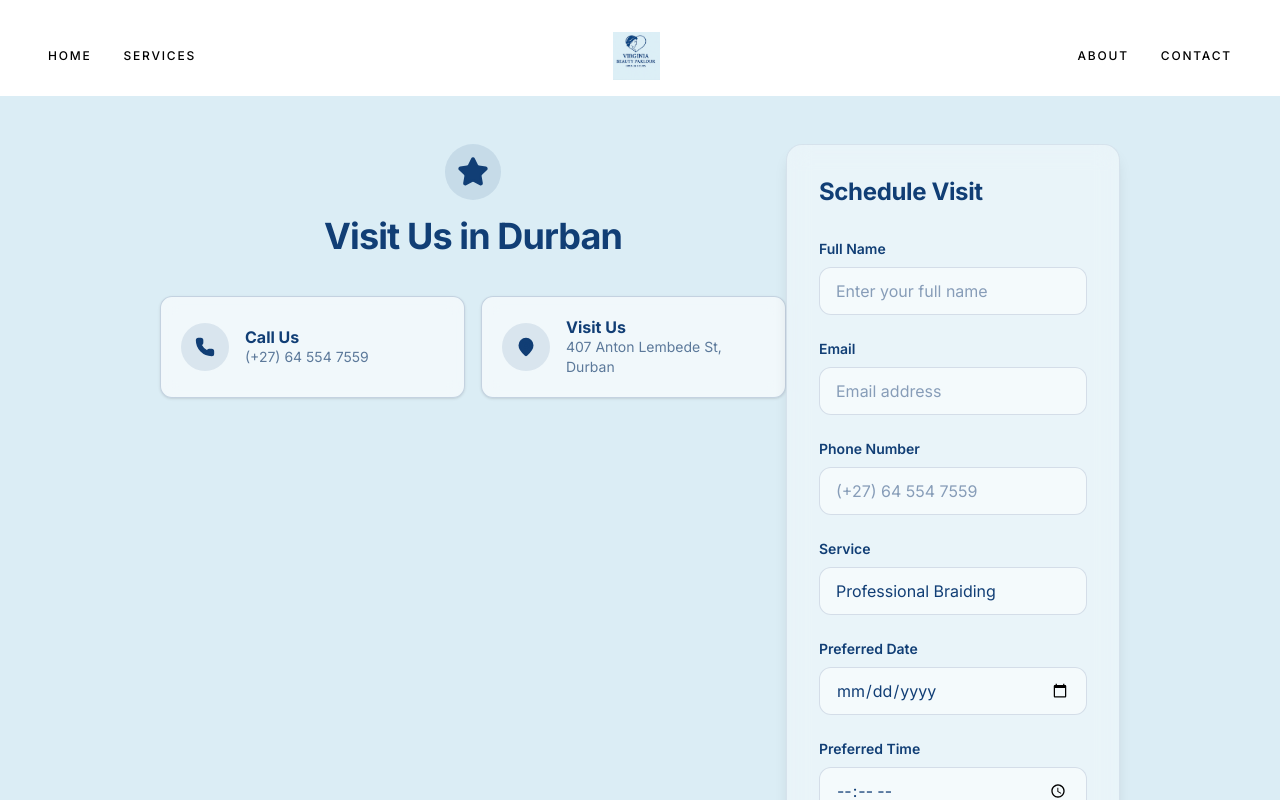
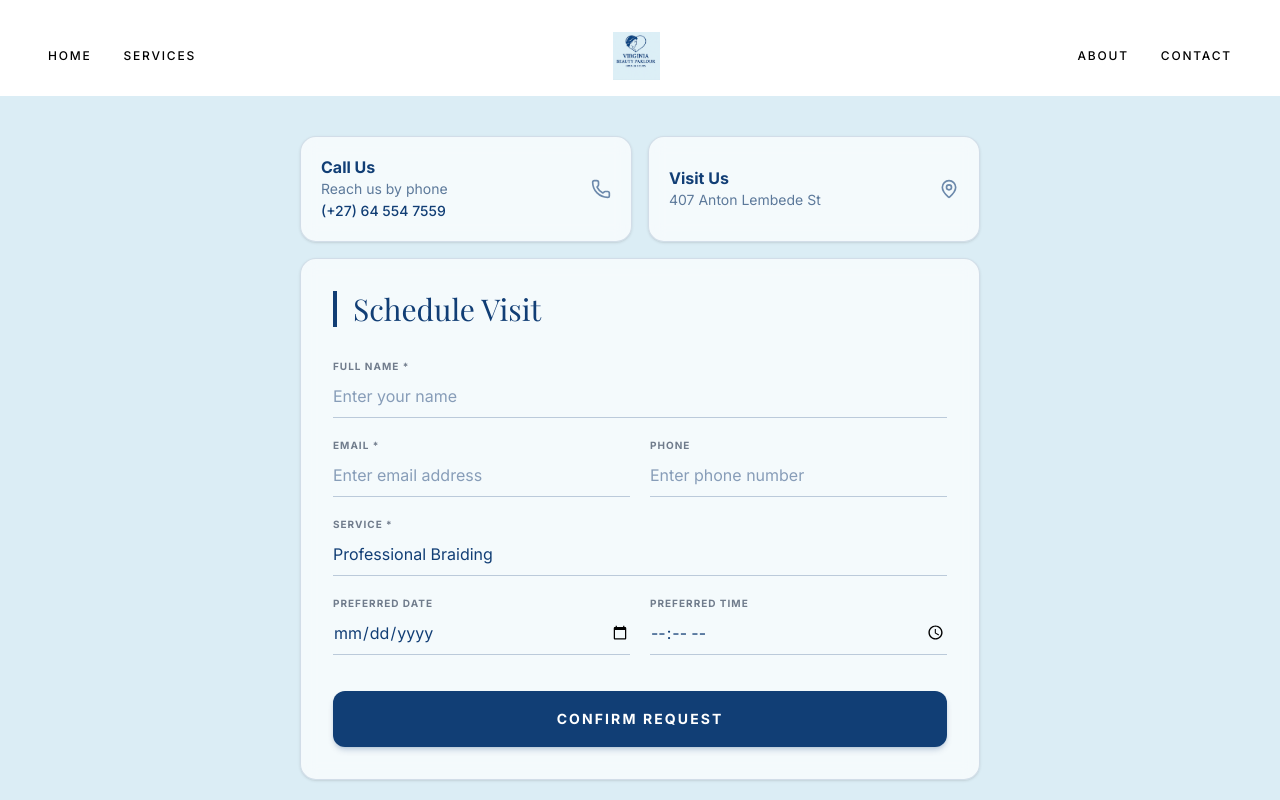
Before and after one commit to SMLegacy/Virginia-Beauty-Parlour, a React (Vite) app: page /contact in a window 1280 px wide. Shown: the top 800 px of the page. Built offline with nearby package versions, Linux system fonts and the light colour scheme; a web font is replaced by a local one.

Commit message:
Contact Pages Update'

```diff
--- a/src/pages/Contact.tsx
+++ b/src/pages/Contact.tsx
@@ -1,5 +1,4 @@
-import { Star, Phone, MapPin, Mail } from 'lucide-react';
-import { Link } from 'react-router-dom';
+import { Phone, MapPin } from 'lucide-react';
 import { useSEO } from '../hooks/useSEO';
 
 export default function Contact() {
@@ -10,129 +9,107 @@ export default function Contact() {
   });
 
   return (
-    <div className="min-h-screen bg-[#DBEDF5] text-[#113E75] font-sans">
+    <div className="min-h-screen bg-[#DBEDF5] text-[#113E75] font-sans px-4 py-10 md:px-12 lg:px-40">
+      <div className="max-w-[680px] mx-auto flex flex-col gap-4">
 
-
-      <div className="flex h-full grow flex-col">
-        <div className="px-4 md:px-12 lg:px-40 flex flex-1 justify-center py-8 md:py-12">
-          <div className="flex flex-col max-w-[960px] flex-1">
-
-            {/* Header Section */}
-            <div className="flex flex-col items-center justify-center text-center gap-4 mb-8 md:mb-10">
-              <div className="bg-[#113E75]/10 p-3 rounded-full">
-                <Star className="text-[#113E75] w-8 h-8 fill-current" />
-              </div>
-              <h1 className="text-3xl md:text-4xl font-bold tracking-tight text-[#113E75]">
-                Visit Us in Durban
-              </h1>
-            </div>
-
-            <div className="grid grid-cols-1 sm:grid-cols-2 gap-4 mb-8 md:mb-6">
+        {/* Top Contact Cards — 2 column */}
+        <div className="grid grid-cols-2 gap-4">
           {/* Call Us */}
-              <div className="flex items-center gap-4 rounded-xl border border-[#113E75]/20 bg-white/60 backdrop-blur-sm p-5 shadow-sm">
-                <div className="flex h-12 w-12 shrink-0 items-center justify-center rounded-full bg-[#113E75]/10 text-[#113E75]">
-                  <Phone className="w-5 h-5 fill-current" />
-                </div>
+          <div className="flex items-center justify-between rounded-2xl border border-[#113E75]/15 bg-white/70 backdrop-blur-sm p-5 shadow-sm">
             <div className="flex flex-col">
               <p className="text-base font-bold leading-tight">Call Us</p>
-                  <p className="text-[#5C799A] text-sm font-normal">(+27) 64 554 7559</p>
+              <p className="text-[#5C799A] text-sm font-normal mt-0.5">Reach us by phone</p>
+              <p className="text-[#113E75] text-sm font-medium mt-0.5">(+27) 64 554 7559</p>
             </div>
+            <Phone className="w-5 h-5 text-[#113E75]/60" />
           </div>
           {/* Visit Us */}
-              <div className="flex items-center gap-4 rounded-xl border border-[#113E75]/20 bg-white/60 backdrop-blur-sm p-5 shadow-sm">
-                <div className="flex h-12 w-12 shrink-0 items-center justify-center rounded-full bg-[#113E75]/10 text-[#113E75]">
-                  <MapPin className="w-5 h-5 fill-current" />
-                </div>
+          <div className="flex items-center justify-between rounded-2xl border border-[#113E75]/15 bg-white/70 backdrop-blur-sm p-5 shadow-sm">
             <div className="flex flex-col">
               <p className="text-base font-bold leading-tight">Visit Us</p>
-                  <p className="text-[#5C799A] text-sm font-normal">407 Anton Lembede St, Durban</p>
+              <p className="text-[#5C799A] text-sm font-normal mt-0.5">407 Anton Lembede St</p>
             </div>
-              </div>
+            <MapPin className="w-5 h-5 text-[#113E75]/60" />
           </div>
         </div>
 
-          {/* Form Section */}
-          <div className="bg-white/40 backdrop-blur-md rounded-2xl p-8 shadow-lg border border-[#879DB8]/20">
-            <h2 className="text-2xl font-bold leading-tight tracking-[-0.015em] pb-8 text-[#113E75]">Schedule Visit</h2>
-            <form className="flex flex-col gap-6">
-              <div className="grid grid-cols-1 gap-6">
-                {/* Full Name */}
-                <label className="flex flex-col gap-2">
-                  <span className="text-sm font-semibold text-[#113E75]">Full Name</span>
+        {/* Form Card */}
+        <div className="rounded-2xl border border-[#113E75]/15 bg-white/70 backdrop-blur-sm p-6 md:p-8 shadow-sm">
+          {/* Heading with left blue border accent */}
+          <h2 className="text-3xl font-serif font-normal text-[#113E75] mb-8 pl-4 border-l-4 border-[#113E75]">
+            Schedule Visit
+          </h2>
+
+          <form className="flex flex-col gap-5">
+            {/* Full Name — full width */}
+            <label className="flex flex-col gap-1">
+              <span className="text-[10px] font-bold tracking-widest uppercase text-[#707C8C]">Full Name *</span>
               <input
                 type="text"
-                    placeholder="Enter your full name"
-                    className="w-full rounded-xl border border-[#879DB8]/30 bg-white/50 focus:ring-[#113E75] focus:border-[#113E75] h-12 px-4 outline-none transition-colors placeholder-[#879DB8]"
+                placeholder="Enter your name"
+                className="w-full border-0 border-b border-[#113E75]/25 bg-transparent h-10 px-0 pb-1 outline-none focus:border-[#113E75] transition-colors placeholder-[#879DB8] text-[#113E75]"
               />
             </label>
 
-                {/* Email */}
-                <label className="flex flex-col gap-2">
-                  <span className="text-sm font-semibold text-[#113E75]">Email</span>
+            {/* Email + Phone — 2 columns */}
+            <div className="grid grid-cols-1 sm:grid-cols-2 gap-5">
+              <label className="flex flex-col gap-1">
+                <span className="text-[10px] font-bold tracking-widest uppercase text-[#707C8C]">Email *</span>
                 <input
                   type="email"
-                    placeholder="Email address"
-                    className="w-full rounded-xl border border-[#879DB8]/30 bg-white/50 focus:ring-[#113E75] focus:border-[#113E75] h-12 px-4 outline-none transition-colors placeholder-[#879DB8]"
+                  placeholder="Enter email address"
+                  className="w-full border-0 border-b border-[#113E75]/25 bg-transparent h-10 px-0 pb-1 outline-none focus:border-[#113E75] transition-colors placeholder-[#879DB8] text-[#113E75]"
                 />
               </label>
-
-                {/* Phone */}
-                <label className="flex flex-col gap-2">
-                  <span className="text-sm font-semibold text-[#113E75]">Phone Number</span>
+              <label className="flex flex-col gap-1">
+                <span className="text-[10px] font-bold tracking-widest uppercase text-[#707C8C]">Phone</span>
                 <input
                   type="tel"
-                    placeholder="(+27) 64 554 7559"
-                    className="w-full rounded-xl border border-[#879DB8]/30 bg-white/50 focus:ring-[#113E75] focus:border-[#113E75] h-12 px-4 outline-none transition-colors placeholder-[#879DB8]"
+                  placeholder="Enter phone number"
+                  className="w-full border-0 border-b border-[#113E75]/25 bg-transparent h-10 px-0 pb-1 outline-none focus:border-[#113E75] transition-colors placeholder-[#879DB8] text-[#113E75]"
                 />
               </label>
+            </div>
 
-                {/* Service */}
-                <label className="flex flex-col gap-2">
-                  <span className="text-sm font-semibold text-[#113E75]">Service</span>
-                  <select className="w-full rounded-xl border border-[#879DB8]/30 bg-white/50 focus:ring-[#113E75] focus:border-[#113E75] h-12 px-4 outline-none transition-colors appearance-none text-[#113E75]">
+            {/* Service — full width */}
+            <label className="flex flex-col gap-1">
+              <span className="text-[10px] font-bold tracking-widest uppercase text-[#707C8C]">Service *</span>
+              <select className="w-full border-0 border-b border-[#113E75]/25 bg-transparent h-10 px-0 pb-1 outline-none focus:border-[#113E75] transition-colors appearance-none text-[#113E75]">
                 <option>Professional Braiding</option>
-                    <option>Nail Art & Care</option>
+                <option>Nail Art &amp; Care</option>
                 <option>Everyday Glam Makeup</option>
                 <option>Expert Weave Installation</option>
               </select>
             </label>
 
-                {/* Preferred Date */}
-                <label className="flex flex-col gap-2">
-                  <span className="text-sm font-semibold text-[#113E75]">Preferred Date</span>
+            {/* Date + Time — 2 columns */}
+            <div className="grid grid-cols-1 sm:grid-cols-2 gap-5">
+              <label className="flex flex-col gap-1">
+                <span className="text-[10px] font-bold tracking-widest uppercase text-[#707C8C]">Preferred Date</span>
                 <input
                   type="date"
-                    className="w-full rounded-xl border border-[#879DB8]/30 bg-white/50 focus:ring-[#113E75] focus:border-[#113E75] h-12 px-4 outline-none transition-colors text-[#113E75]"
+                  className="w-full border-0 border-b border-[#113E75]/25 bg-transparent h-10 px-0 pb-1 outline-none focus:border-[#113E75] transition-colors text-[#113E75]"
                 />
               </label>
-
-                {/* Preferred Time */}
-                <label className="flex flex-col gap-2">
-                  <span className="text-sm font-semibold text-[#113E75]">Preferred Time</span>
+              <label className="flex flex-col gap-1">
+                <span className="text-[10px] font-bold tracking-widest uppercase text-[#707C8C]">Preferred Time</span>
                 <input
                   type="time"
-                    className="w-full rounded-xl border border-[#879DB8]/30 bg-white/50 focus:ring-[#113E75] focus:border-[#113E75] h-12 px-4 outline-none transition-colors text-[#113E75]"
+                  className="w-full border-0 border-b border-[#113E75]/25 bg-transparent h-10 px-0 pb-1 outline-none focus:border-[#113E75] transition-colors text-[#113E75]"
                 />
               </label>
             </div>
 
-
-
-              {/* Confirm Request Button */}
-              <div className="mt-8">
+            {/* Confirm Button — full width */}
             <button
               type="button"
-                  className="w-full md:w-auto min-w-[200px] h-14 px-8 rounded-xl bg-[#113E75] text-white font-bold text-lg uppercase tracking-wider hover:bg-[#5C799A] transition-colors shadow-lg shadow-[#113E75]/20"
+              className="mt-4 w-full h-14 rounded-xl bg-[#113E75] text-white font-bold text-sm uppercase tracking-[0.15em] hover:bg-[#5C799A] transition-colors shadow-md shadow-[#113E75]/20"
             >
               Confirm Request
             </button>
-              </div>
           </form>
         </div>
 
-
-
-        </div>
       </div>
     </div>
   );
```
Lines whose indentation alone changed are shown as unchanged.
